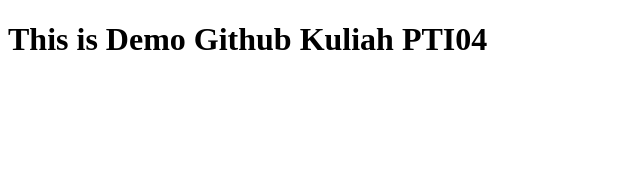
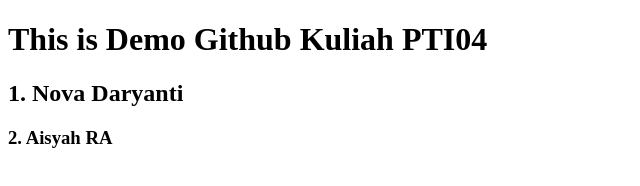
Before and after one commit to NVD11-creator/GithubPTI04, a plain HTML site: page index.html in a window 1280 px wide. Shown: the whole page, without its empty margins (0-640 px from the left). Drawn offline with Linux system fonts and the light colour scheme.

Commit message:
Update index.html

```diff
--- a/index.html
+++ b/index.html
@@ -7,5 +7,7 @@
 </head>
 <body>
     <h1> This is Demo Github Kuliah PTI04 </h1>
+    <h2> 1. Nova Daryanti  </h2>
+    <h3> 2. Aisyah RA </h3>
 </body>
 </html>
```
